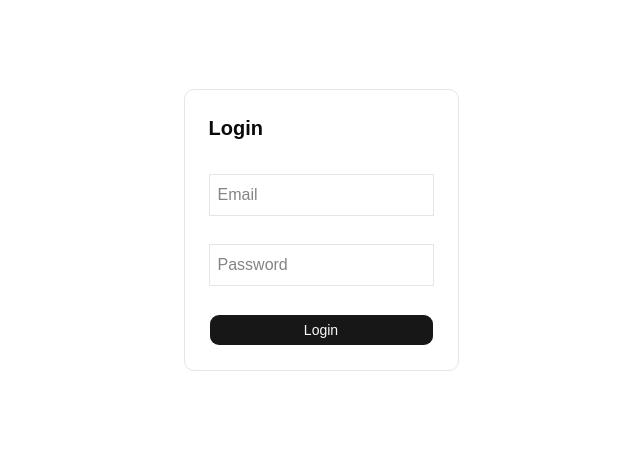
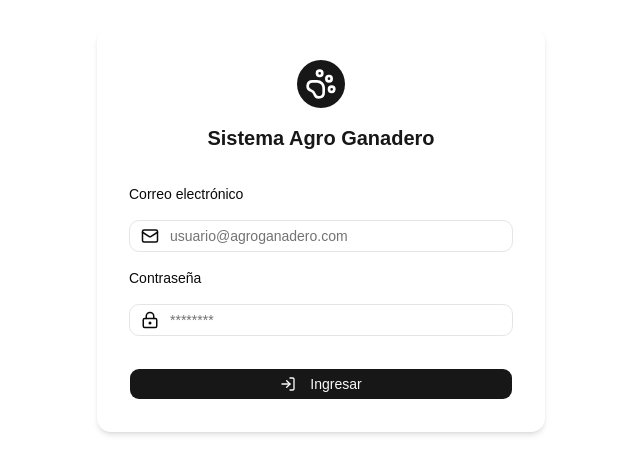
Before and after one commit to CarloQuinteros/sistema-ganadero-be-v2, a React (Vite) app in the folder Frontend/: page /login in a window 1280 px wide. Shown: the part 170-644 px from the top of the page, without its empty margins (319-959 px from the left). Built offline with nearby package versions, Linux system fonts and the light colour scheme; no server answers.

Commit message:
Fix: Styles and added new shadcn components

```diff
--- a/Frontend/src/pages/Dashboard.tsx
+++ b/Frontend/src/pages/Dashboard.tsx
@@ -1,7 +1,65 @@
+import { useForm } from "react-hook-form";
+import { zodResolver } from "@hookform/resolvers/zod";
+import * as z from "zod";
+
+const schema = z.object({
+  email: z.string().email("Debe ser un correo electrónico válido"),
+  password: z.string().min(6, "La contraseña debe tener al menos 6 caracteres"),
+});
+
+type FormData = z.infer<typeof schema>;
 function Dashboard() {
+  const {
+    register,
+    handleSubmit,
+    formState: { errors },
+  } = useForm<FormData>({
+    resolver: zodResolver(schema),
+    mode: "onChange",
+  });
+
+  const onSubmit = (data: FormData) => {
+    console.log("Formulario enviado con éxito:", data);
+  };
   return (
     <div className="p-6">
       <h1 className="text-2xl font-bold">Welcome to dashboard</h1>
+
+      <form onSubmit={handleSubmit(onSubmit)} noValidate className="space-y-4">
+        <div>
+          <label className="block text-sm font-medium">Email</label>
+          <input
+            {...register("email")}
+            placeholder="ejemplo@correo.com"
+            className="border p-2 rounded w-full text-black"
+          />
+          {/* Renderizado seguro del mensaje */}
+          {errors.email && (
+            <p className="text-red-500 text-sm mt-1">{errors.email.message}</p>
+          )}
+        </div>
+
+        <div>
+          <label className="block text-sm font-medium">Password</label>
+          <input
+            type="password"
+            {...register("password")}
+            className="border p-2 rounded w-full text-black"
+          />
+          {errors.password && (
+            <p className="text-red-500 text-sm mt-1">
+              {errors.password.message}
+            </p>
+          )}
+        </div>
+
+        <button
+          type="submit"
+          className="bg-blue-600 text-white px-4 py-2 rounded hover:bg-blue-700"
+        >
+          Enviar
+        </button>
+      </form>
     </div>
   );
 }
--- a/Frontend/src/pages/Login.tsx
+++ b/Frontend/src/pages/Login.tsx
@@ -2,15 +2,20 @@ import { useState } from "react";
 import { loginRequest } from "@/services/authService";
 import { useNavigate } from "react-router-dom";
 import { Button } from "@/components/ui/button";
+import { PawPrint, Mail, LockKeyhole, LogIn } from "lucide-react";
+import { Label } from "@/components/ui/label";
+import { Input } from "@/components/ui/input";
 
 function Login() {
   const [email, setEmail] = useState("");
   const [password, setPassword] = useState("");
   const [error, setError] = useState("");
+  const [loading, setLoading] = useState(false);
   const navigate = useNavigate();
 
   const handleLogin = async (e: React.FormEvent) => {
     e.preventDefault();
+    setLoading(true);
 
     try {
       const data = await loginRequest(email, password);
@@ -30,40 +35,84 @@ function Login() {
       const message = error?.message || "Email or password incorrect";
       setError(message);
 
-      setEmail("");
       setPassword("");
+    } finally {
+      setLoading(false);
     }
   };
 
   return (
-    <div className="min-h-screen flex items-center justify-center">
+    <div className="min-h-screen flex items-center justify-center bg-background">
       <form
         onSubmit={handleLogin}
-        className="flex flex-col gap-4 p-6 border rounded-lg"
+        className="flex flex-col gap-4 p-8 rounded-xl shadow-md bg-background w-full max-w-md"
       >
-        <h2 className="text-xl mb-4 font-bold">Login</h2>
+        <PawPrint
+          size={48}
+          className="mx-auto bg-primary text-background p-2 rounded-full"
+        />
+        <h2 className="text-xl mb-4 text-primary  font-extrabold text-center">
+          Sistema Agro Ganadero
+        </h2>
 
-        <input
+        <Label
+          htmlFor="email"
+          className="text-sm font-medium text-label-primary"
+        >
+          Correo electrónico
+        </Label>
+        <div className="relative">
+          <Mail
+            className="absolute left-3 top-1/2 -translate-y-1/2 text-label-secondary"
+            size={18}
+          />
+
+          <Input
             type="email"
-          placeholder="Email"
-          className="w-full mb-3 p-2 border"
+            id="email"
+            placeholder="usuario@agroganadero.com"
+            className="pl-10"
             value={email}
             onChange={(e) => {
               setEmail(e.target.value);
               setError("");
             }}
           />
+        </div>
+        <Label
+          htmlFor="password"
+          className="text-sm font-medium text-label-primary"
+        >
+          Contraseña
+        </Label>
+        <div className="relative">
+          <LockKeyhole
+            className="absolute left-3 top-1/2 -translate-y-1/2 text-label-secondary"
+            size={18}
+          />
 
-        <input
+          <Input
             type="password"
-          placeholder="Password"
-          className="w-full mb-3 p-2 border"
+            id="password"
+            placeholder="********"
+            className="pl-10"
             value={password}
             onChange={(e) => setPassword(e.target.value)}
           />
+        </div>
 
-        <Button type="submit">Login</Button>
-        {error && <p className="text-red-500 mt-2">{error}</p>}
+        <Button type="submit" disabled={loading} className="mt-4">
+          {loading ? (
+            "Ingresando..."
+          ) : (
+            <>
+              {" "}
+              <LogIn className="mr-2" />
+              Ingresar
+            </>
+          )}
+        </Button>
+        {error && <p className="text-destructive mt-2">{error}</p>}
       </form>
     </div>
   );
```
Lines whose indentation alone changed are shown as unchanged.
